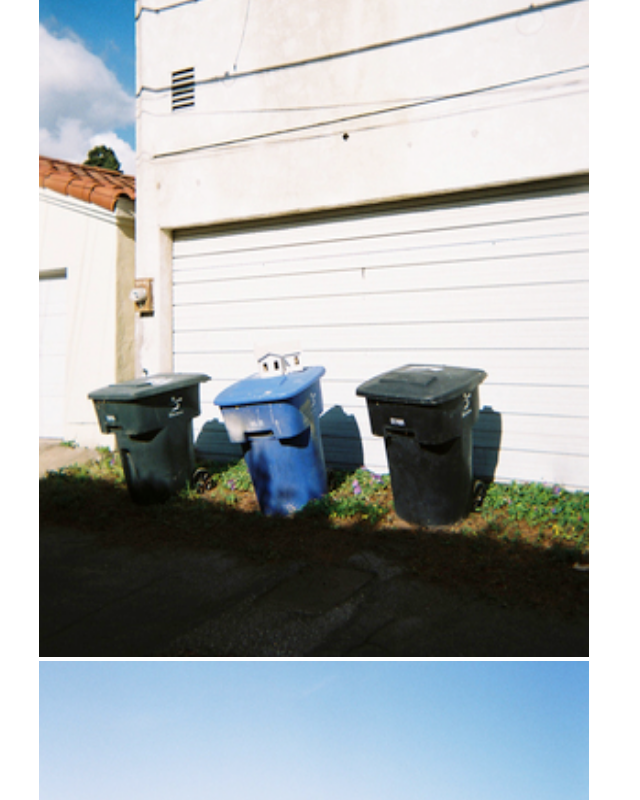
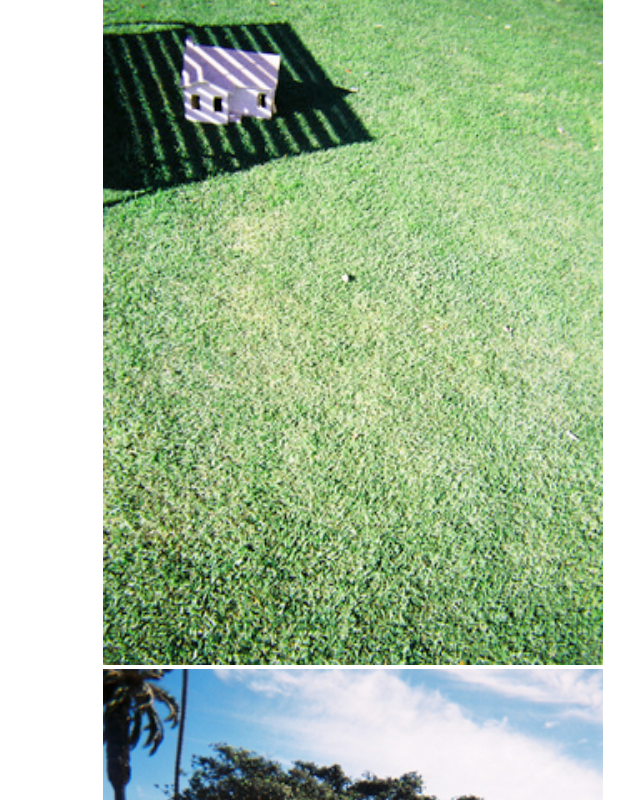
Before and after one commit to mrabineau/josh-rabineau, a React (Create React App) app: page /projects in a window 1280 px wide. Shown: the part 10800-11600 px from the top of the page, without its empty margins (345-985 px from the left). Built offline with nearby package versions, Linux system fonts and the light colour scheme; a web font is replaced by a local one.

Commit message:
finished for the day

```diff
--- a/src/components/Projects.css
+++ b/src/components/Projects.css
@@ -5,14 +5,14 @@
   flex-wrap: wrap-reverse;
   justify-content: center;
   align-content: space-between;
-   margin-left: 30%;
+   margin-left: 35%;
 }
 
 
 
 .pix {
-  height: 800px;
-  width: 550px;
+  height: 700px;
+  width: 500px;
 
 }
 
@@ -21,3 +21,8 @@
   font-size: 40px;
 
 }
+
+#collagepix {
+  height: 700px;
+  width: 700px;
+}
--- a/src/components/Projects.js
+++ b/src/components/Projects.js
@@ -52,11 +52,16 @@ class Projects extends Component {
 
 
   render () {
-      const cellpix = this.state.cells.map((photo) => {
-        const root = `/images/josh-portfolio/${photo}`
-        return <img  className="pix" src={root} alt="p" key={photo} />
+     const cellpix = this.state.cells.map((photo) => {
+      const root = `/images/josh-portfolio/${photo}`
+      return <img  className="pix" src={root} alt="p" key={photo} />
       })
       const housepix = this.state.house.map((photo) => {
+      const root = `/images/josh-portfolio/${photo}`
+      return <img className="pix" src={root} alt="p" key={photo} />
+    })
+
+      const collagepix = this.state.collage.map((photo) => {
       const root = `/images/josh-portfolio/${photo}`
       return <img className="pix" src={root} alt="p" key={photo} />
     })
@@ -69,6 +74,10 @@ class Projects extends Component {
               <h1 className="heading"> House </h1>
                 {housepix}
             </div>
+            <div id="collagepix" className="allImages">
+              <h1 className="heading"> Collage </h1>
+                {collagepix}
+            </div>
         </div>
       </div>
       )
```
